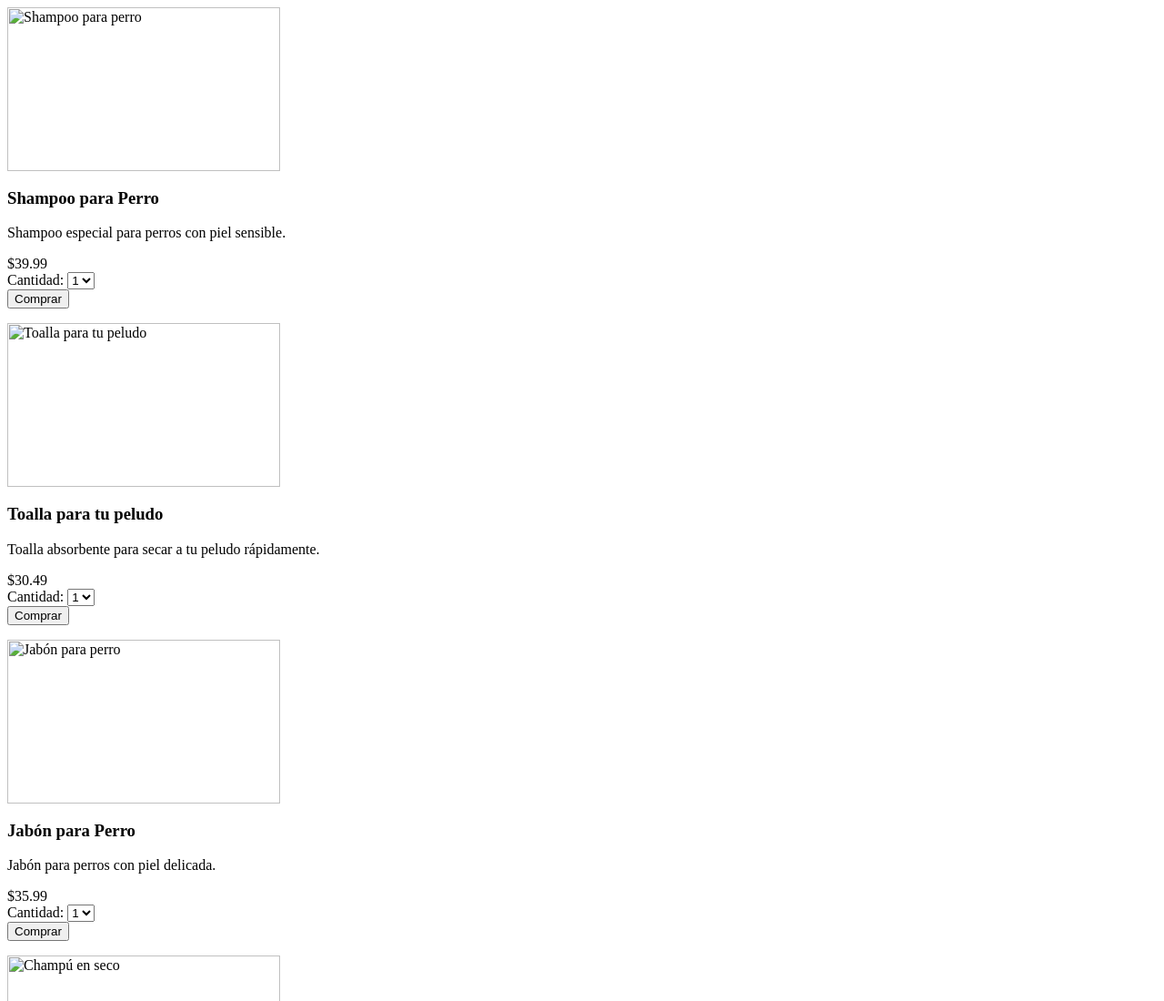
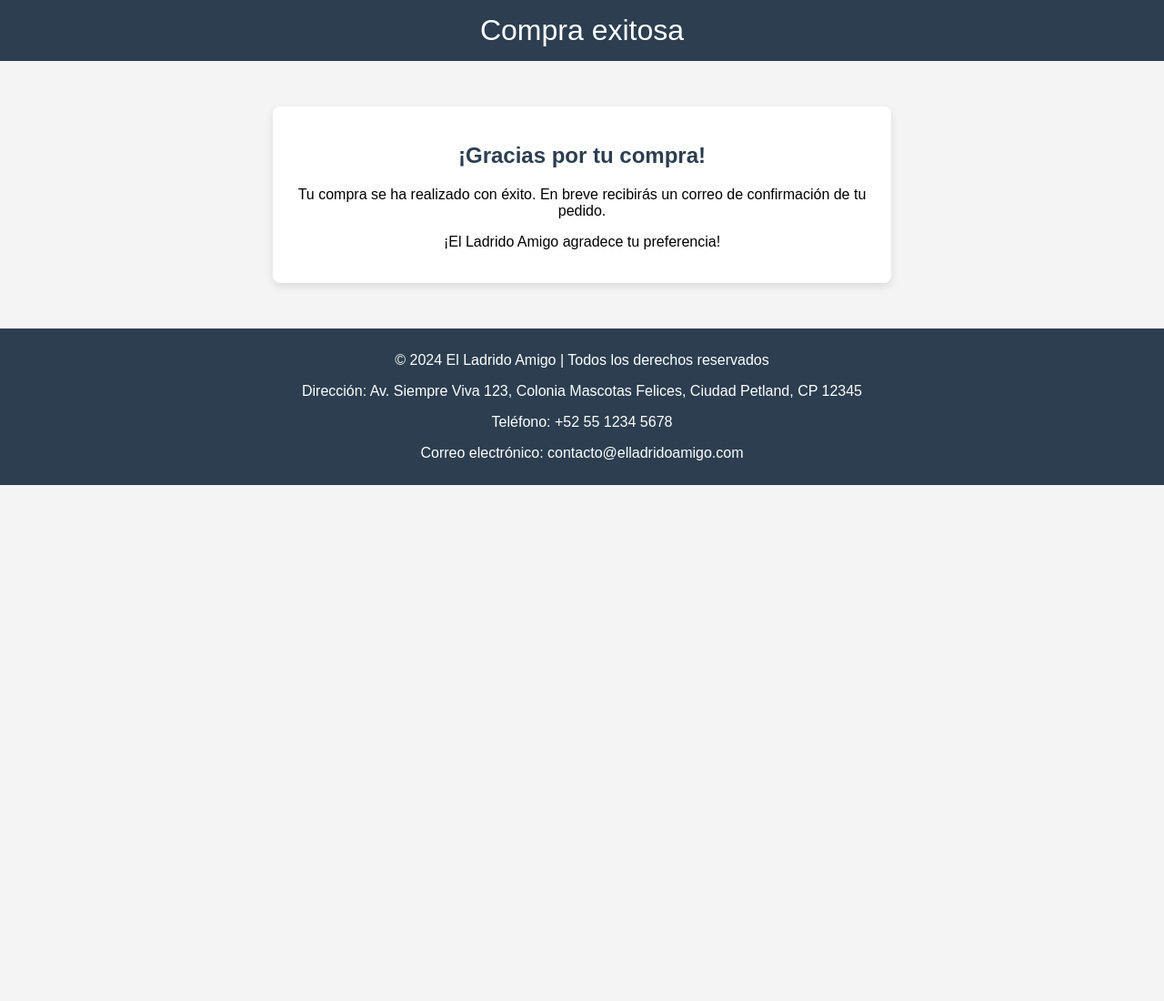
Before and after one commit to monse2012/proyecto, a plain HTML site: page index.html in a window 1280 px wide. Shown: the top 1100 px of the page at 91% size. After the commit the page ends 800 px from the top, so only its background shows below. Drawn offline with Linux system fonts and the light colour scheme.

Commit message:
index.html

```diff
--- a/index.html
+++ b/index.html
@@ -1,139 +1,65 @@
- <!-- Producto 1 - Shampoo para perro -->
-    <div class="product-card">
-        <img src="IMG/ShampooP.jpg" alt="Shampoo para perro" style="width: 300px; height: 180px;">
-        <h3>Shampoo para Perro</h3>
-        <p>Shampoo especial para perros con piel sensible.</p>
-        <div class="price">$39.99</div>
+<!DOCTYPE html>
+<html lang="es">
+<head>
+    <meta charset="UTF-8">
+    <meta name="viewport" content="width=device-width, initial-scale=1.0">
+    <title>Compra Realizada</title>
+    <style>
+        body {
+            font-family: Arial, sans-serif;
+            margin: 0;
+            padding: 0;
+            background-color: #f4f4f4;
+        }
 
-        <!-- Formulario para cantidad -->
-        <div class="quantity-select">
-            <label for="cantidad1">Cantidad:</label>
-            <select id="cantidad1">
-                <option value="1">1</option>
-                <option value="2">2</option>
-                <option value="3">3</option>
-                <option value="4">4</option>
-                <option value="5">5</option>
-            </select>
-        </div>
+        header {
+            background-color: #2c3e50;
+            color: white;
+            padding: 15px 0;
+            text-align: center;
+            font-size: 2rem;
+        }
 
-        <!-- Botón de compra -->
-        <form action="formulario.html" method="POST">
-            <input type="hidden" name="producto" value="Shampoo para Perro">
-            <input type="hidden" name="precio" value="$39.99">
-            <input type="hidden" name="cantidad" id="hiddenCantidad1" value="1">
-            <button type="submit" onclick="actualizarCantidad('cantidad1', 'hiddenCantidad1')">Comprar</button>
-        </form>
-    </div>
+        .confirmation-container {
+            background-color: white;
+            width: 50%;
+            margin: 50px auto;
+            padding: 20px;
+            border-radius: 8px;
+            box-shadow: 0 4px 10px rgba(0, 0, 0, 0.1);
+            text-align: center;
+        }
 
-    <!-- Producto 2 - Toalla para perro -->
-    <div class="product-card">
-        <img src="IMG/toallas.jpg" alt="Toalla para tu peludo" style="width: 300px; height: 180px;">
-        <h3>Toalla para tu peludo</h3>
-        <p>Toalla absorbente para secar a tu peludo rápidamente.</p>
-        <div class="price">$30.49</div>
+        .confirmation-container h2 {
+            color: #2c3e50;
+        }
 
-        <!-- Formulario para cantidad -->
-        <div class="quantity-select">
-            <label for="cantidad2">Cantidad:</label>
-            <select id="cantidad2">
-                <option value="1">1</option>
-                <option value="2">2</option>
-                <option value="3">3</option>
-                <option value="4">4</option>
-                <option value="5">5</option>
-            </select>
-        </div>
+        .footer {
+            padding: 10px;
+            text-align: center;
+            background-color: #2c3e50;
+            color: white;
+        }
+    </style>
+</head>
+<body>
 
-        <!-- Botón de compra -->
-        <form action="formulario.html" method="POST">
-            <input type="hidden" name="producto" value="Toalla para tu peludo">
-            <input type="hidden" name="precio" value="$30.49">
-            <input type="hidden" name="cantidad" id="hiddenCantidad2" value="1">
-            <button type="submit" onclick="actualizarCantidad('cantidad2', 'hiddenCantidad2')">Comprar</button>
-        </form>
-    </div>
+<header>
+    Compra exitosa
+</header>
 
-    <!-- Producto 3 - Jabón para perro -->
-    <div class="product-card">
-        <img src="IMG/jabon.jpg" alt="Jabón para perro" style="width: 300px; height: 180px;">
-        <h3>Jabón para Perro</h3>
-        <p>Jabón para perros con piel delicada.</p>
-        <div class="price">$35.99</div>
+<div class="confirmation-container">
+    <h2>¡Gracias por tu compra!</h2>
+    <p>Tu compra se ha realizado con éxito. En breve recibirás un correo de confirmación de tu pedido.</p>
+    <p>¡El Ladrido Amigo agradece tu preferencia!</p>
+</div>
 
-        <!-- Formulario para cantidad -->
-        <div class="quantity-select">
-            <label for="cantidad3">Cantidad:</label>
-            <select id="cantidad3">
-                <option value="1">1</option>
-                <option value="2">2</option>
-                <option value="3">3</option>
-                <option value="4">4</option>
-                <option value="5">5</option>
-            </select>
-        </div>
+<div class="footer">
+    <p>&copy; 2024 El Ladrido Amigo | Todos los derechos reservados</p>
+    <p>Dirección: Av. Siempre Viva 123, Colonia Mascotas Felices, Ciudad Petland, CP 12345</p>
+    <p>Teléfono: +52 55 1234 5678</p>
+    <p>Correo electrónico: contacto@elladridoamigo.com</p>
+</div>
 
-        <!-- Botón de compra -->
-        <form action="formulario.html" method="POST">
-            <input type="hidden" name="producto" value="Jabón para Perro">
-            <input type="hidden" name="precio" value="$35.99">
-            <input type="hidden" name="cantidad" id="hiddenCantidad3" value="1">
-            <button type="submit" onclick="actualizarCantidad('cantidad3', 'hiddenCantidad3')">Comprar</button>
-        </form>
-    </div>
-
-    <!-- Producto 4 - Champú en seco para mascotas -->
-    <div class="product-card">
-        <img src="IMG/shampoo_seco.jpg" alt="Champú en seco" style="width: 300px; height: 180px;">
-        <h3>Champú en Seco para Mascotas</h3>
-        <p>Ideal para mantener a tu mascota limpia sin necesidad de agua.</p>
-        <div class="price">$29.99</div>
-
-        <!-- Formulario para cantidad -->
-        <div class="quantity-select">
-            <label for="cantidad4">Cantidad:</label>
-            <select id="cantidad4">
-                <option value="1">1</option>
-                <option value="2">2</option>
-                <option value="3">3</option>
-                <option value="4">4</option>
-                <option value="5">5</option>
-            </select>
-        </div>
-
-        <!-- Botón de compra -->
-        <form action="formulario.html" method="POST">
-            <input type="hidden" name="producto" value="Champú en Seco para Mascotas">
-            <input type="hidden" name="precio" value="$29.99">
-            <input type="hidden" name="cantidad" id="hiddenCantidad4" value="1">
-            <button type="submit" onclick="actualizarCantidad('cantidad4', 'hiddenCantidad4')">Comprar</button>
-        </form>
-    </div>
-
-    <!-- Producto 5 - Cortauñas para perros -->
-    <div class="product-card">
-        <img src="IMG/cortauñas.jpg" alt="Cortauñas para perros" style="width: 300px; height: 180px;">
-        <h3>Cortauñas para Perros</h3>
-        <p>Herramienta segura para cortar las uñas de tu perro.</p>
-        <div class="price">$12.49</div>
-
-        <!-- Formulario para cantidad -->
-        <div class="quantity-select">
-            <label for="cantidad4">Cantidad:</label>
-            <select id="cantidad4">
-                <option value="1">1</option>
-                <option value="2">2</option>
-                <option value="3">3</option>
-                <option value="4">4</option>
-                <option value="5">5</option>
-            </select>
-        </div>
-
-        <!-- Botón de compra -->
-        <form action="formulario.html" method="POST">
-            <input type="hidden" name="producto" value="Champú en Seco para Mascotas">
-            <input type="hidden" name="precio" value="$29.99">
-            <input type="hidden" name="cantidad" id="hiddenCantidad4" value="1">
-            <button type="submit" onclick="actualizarCantidad('cantidad4', 'hiddenCantidad4')">Comprar</button>
-        </form>
-    </div>
+</body>
+</html>
```
